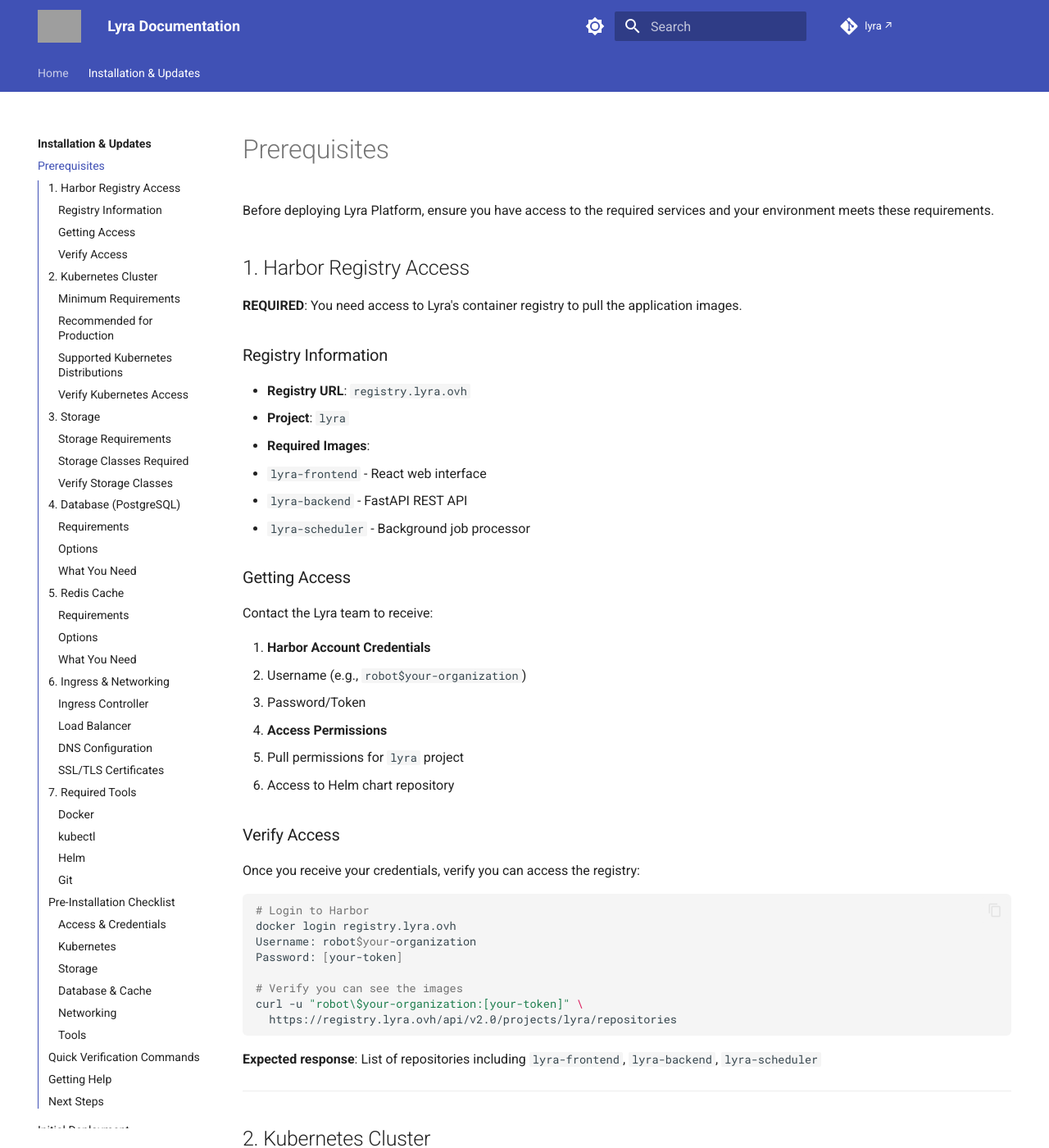
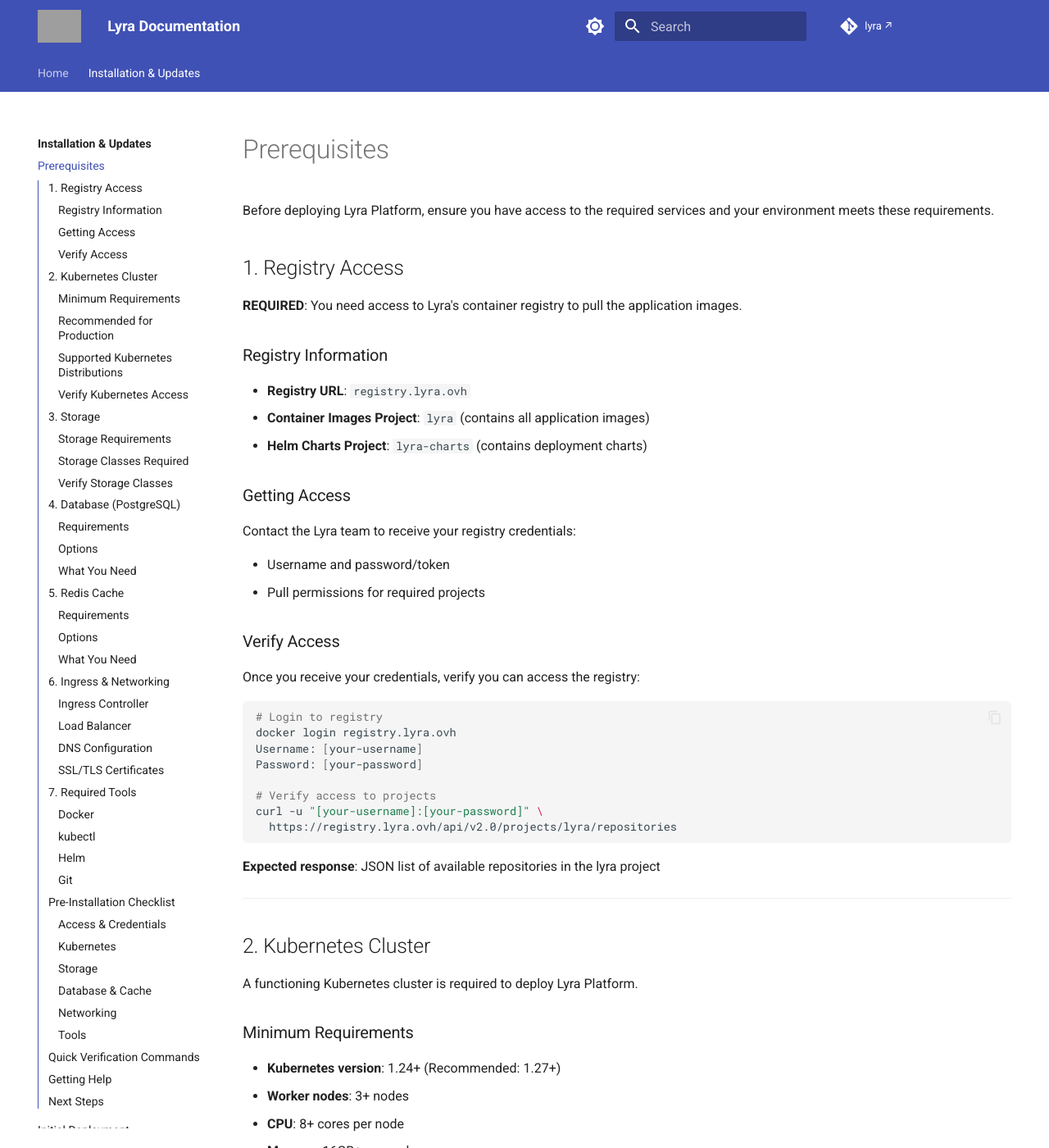
Before and after one commit to amreinch/lyra-docs, an MkDocs documentation site: the page built from docs/installation/prerequisites.md, in a window 1280 px wide and 1400 px high. Shown: the whole window at 82% size. Built offline with MkDocs 1.6.1 and Material for MkDocs 9.7.7, drawn with Linux system fonts in a browser that asks for light colours; comment, search, counter and statistics services are not loaded; grey boxes are pictures that could not be loaded.

Commit message:
Simplify Registry Access section in prerequisites
- Remove Harbor branding from section title
- Simplify registry information (remove specific image list)
- Add helm charts project information
- Remove verbose credential examples (robot$ format)
- Generalize verification commands and responses

````diff
--- a/docs/installation/prerequisites.md
+++ b/docs/installation/prerequisites.md
@@ -2,47 +2,39 @@
 
 Before deploying Lyra Platform, ensure you have access to the required services and your environment meets these requirements.
 
-## 1. Harbor Registry Access
+## 1. Registry Access
 
 **REQUIRED**: You need access to Lyra's container registry to pull the application images.
 
 ### Registry Information
 
 - **Registry URL**: `registry.lyra.ovh`
-- **Project**: `lyra`
-- **Required Images**:
-  - `lyra-frontend` - React web interface
-  - `lyra-backend` - FastAPI REST API
-  - `lyra-scheduler` - Background job processor
+- **Container Images Project**: `lyra` (contains all application images)
+- **Helm Charts Project**: `lyra-charts` (contains deployment charts)
 
 ### Getting Access
 
-Contact the Lyra team to receive:
+Contact the Lyra team to receive your registry credentials:
 
-1. **Harbor Account Credentials**
-   - Username (e.g., `robot$your-organization`)
-   - Password/Token
-
-2. **Access Permissions**
-   - Pull permissions for `lyra` project
-   - Access to Helm chart repository
+- Username and password/token
+- Pull permissions for required projects
 
 ### Verify Access
 
 Once you receive your credentials, verify you can access the registry:
 
 ```bash
-# Login to Harbor
+# Login to registry
 docker login registry.lyra.ovh
-Username: robot$your-organization
-Password: [your-token]
+Username: [your-username]
+Password: [your-password]
 
-# Verify you can see the images
-curl -u "robot\$your-organization:[your-token]" \
+# Verify access to projects
+curl -u "[your-username]:[your-password]" \
   https://registry.lyra.ovh/api/v2.0/projects/lyra/repositories
 ```
 
-**Expected response**: List of repositories including `lyra-frontend`, `lyra-backend`, `lyra-scheduler`
+**Expected response**: JSON list of available repositories in the lyra project
 
 ---
 
````
